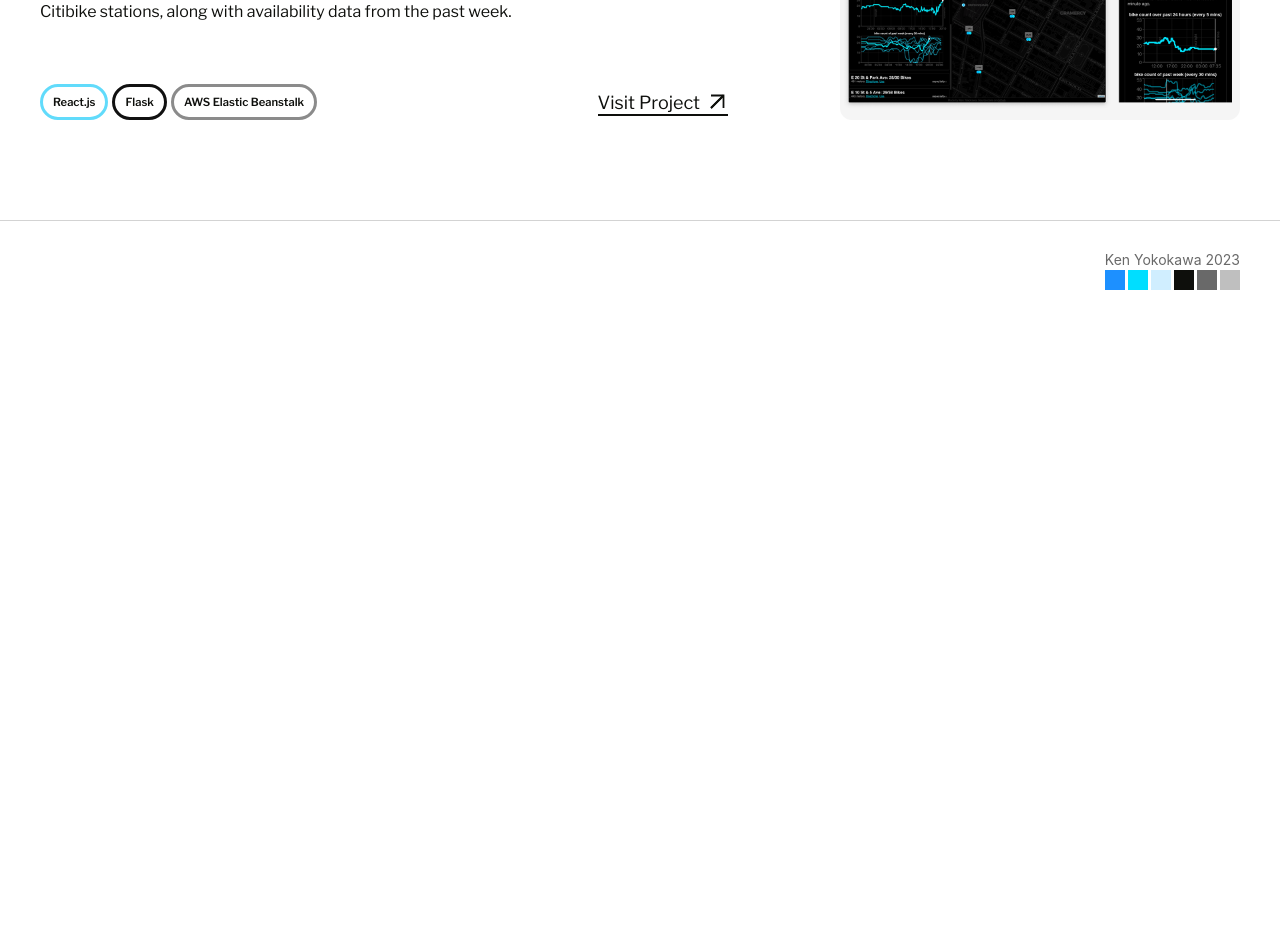
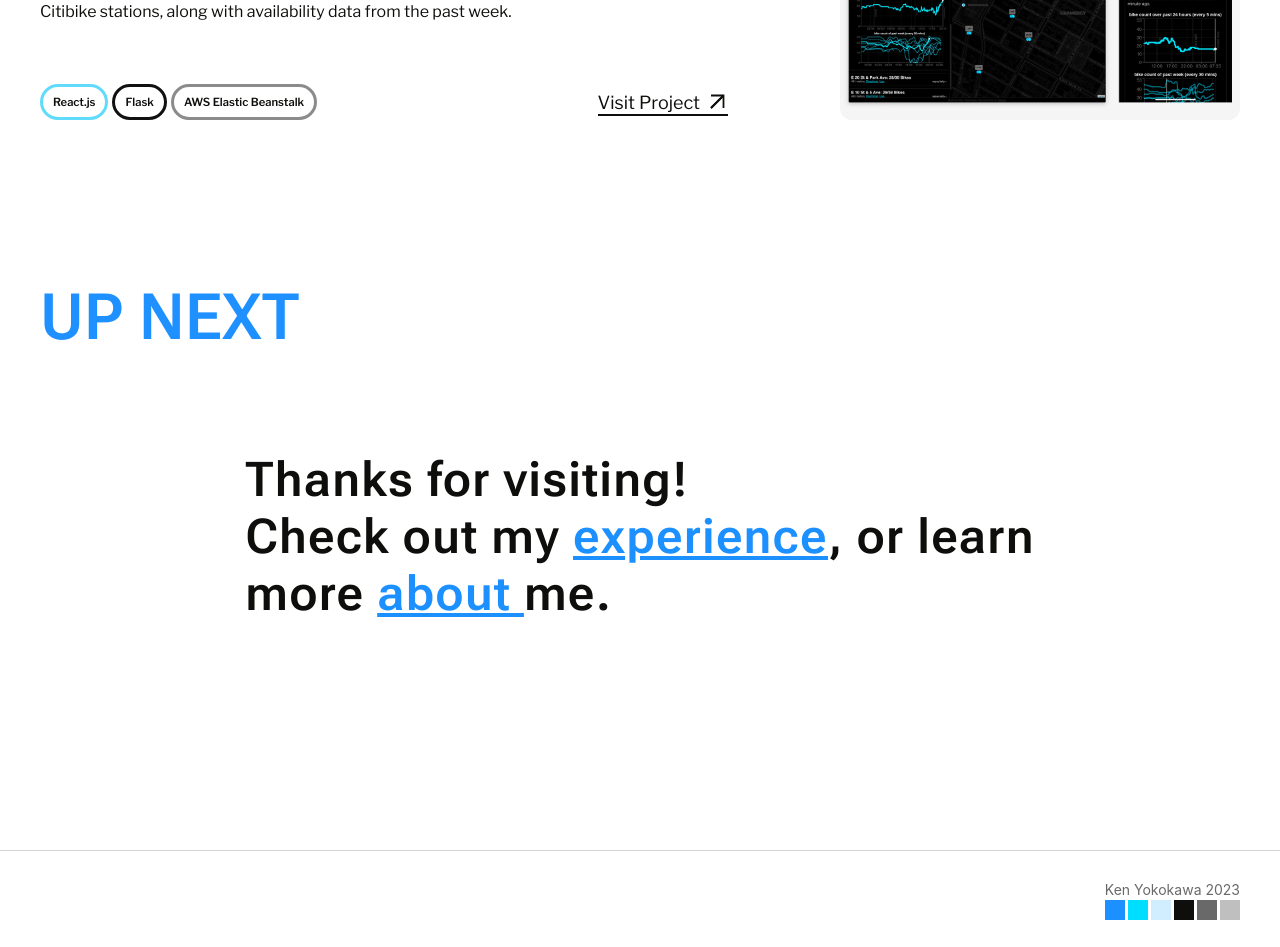
Before and after one commit to ky1044/personal-react-website, a React (Create React App) app: page / in a window 1280 px wide. Shown: the part 2840-3787 px from the top of the page. Before the commit the page ends 3170 px from the top, so only its background shows below. Built offline with nearby package versions, Linux system fonts and the light colour scheme; no server answers.

Commit message:
create up next section

```diff
--- /dev/null
+++ b/src/pages/home/UpNextSection.module.css
@@ -0,0 +1,16 @@
+.headerWrapper {
+  width: fit-content;
+  margin: 6em auto;
+}
+
+.headerText {
+  font-family: Roboto Flex;
+  font-size: 3em;
+  font-weight: 600;
+  line-height: normal;
+  letter-spacing: 1.2px;
+}
+
+.headerText a {
+  color: var(--primary-blue);
+}
--- /dev/null
+++ b/src/pages/home/UpNextSection.tsx
@@ -0,0 +1,27 @@
+import React from "react";
+import styles from "./UpNextSection.module.css";
+import { motion } from "framer-motion";
+import { animationVariants } from "src/consts/animation";
+
+const UpNextSection = () => {
+  return (
+    <div className="top-level-container">
+      <h1 className="blue">UP NEXT</h1>
+      <motion.div
+        className={styles.headerWrapper}
+        variants={animationVariants.individualLarge}
+        initial="hidden"
+        whileInView="show"
+        viewport={{ once: true }}
+      >
+        <p className={styles.headerText} id="splash-header-text">
+          Thanks for visiting! <br />
+          Check out my <a href="/experience">experience</a>, or learn <br />
+          more <a href="/about">about </a>me.
+        </p>
+      </motion.div>
+    </div>
+  );
+};
+
+export default UpNextSection;
--- a/src/pages/home/home.tsx
+++ b/src/pages/home/home.tsx
@@ -5,6 +5,7 @@ import ProjectsSection from "src/components/projects/ProjectsSection";
 import Splash from "./Splash";
 import ContextSection from "./ContextSection";
 import { Footer } from "src/components/skeleton/Footer";
+import UpNextSection from "./UpNextSection";
 
 const HomePage = () => {
   return (
@@ -13,6 +14,9 @@ const HomePage = () => {
       <Splash />
       <ContextSection />
       <ProjectsSection />
+      <div className="spacer-md" />
+      <UpNextSection />
+      <div className="spacer-xs" />
       <Footer />
     </div>
   );
--- a/src/style/App.css
+++ b/src/style/App.css
@@ -70,3 +70,19 @@
 .button-text.secondary {
   color: black;
 }
+
+.spacer-xs {
+  height: 2em;
+}
+
+.spacer-sm {
+  height: 4em;
+}
+
+.spacer-md {
+  height: 6em;
+}
+
+.spacer-lg {
+  height: 9em;
+}
```
